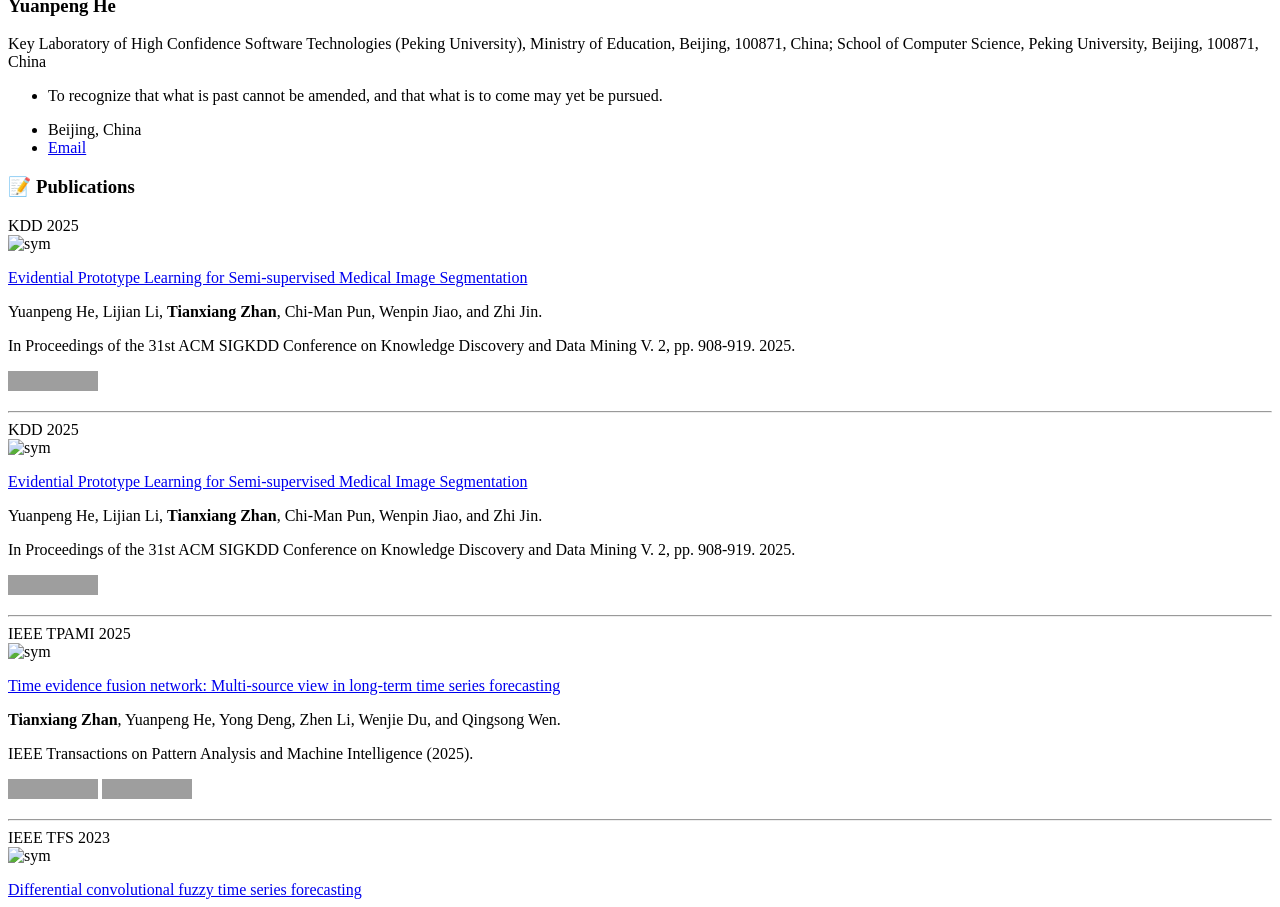
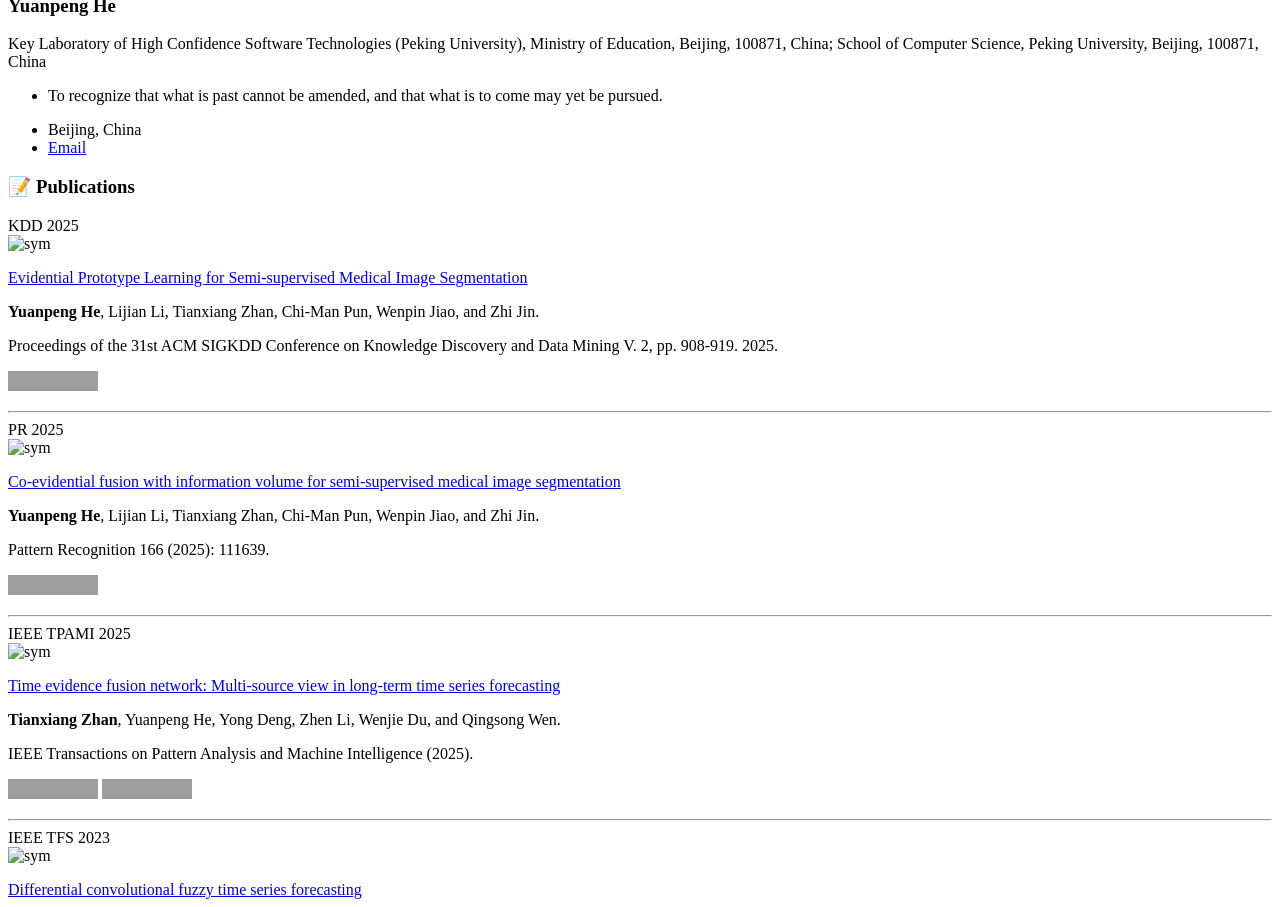
Before and after one commit to heyuanpengpku/heyuanpeng.github.io, a Jekyll site: the page built from _pages/includes/pub.md, in a window 1280 px wide, cut to the strip 476-1383 px from the top of the page. Built offline with Jekyll 4.4.1, drawn with Linux system fonts in a browser that asks for light colours; our own code applies the rules of GitHub Pages for plain Markdown files; grey boxes are pictures that could not be loaded.

Commit message:
2025-10-09 02:38:55

```diff
--- a/_pages/includes/pub.md
+++ b/_pages/includes/pub.md
@@ -5,9 +5,9 @@
 
 [Evidential Prototype Learning for Semi-supervised Medical Image Segmentation](https://dl.acm.org/doi/abs/10.1145/3711896.3736944)
 
-Yuanpeng He, Lijian Li, **Tianxiang Zhan**, Chi-Man Pun, Wenpin Jiao, and Zhi Jin.
+**Yuanpeng He**, Lijian Li, Tianxiang Zhan, Chi-Man Pun, Wenpin Jiao, and Zhi Jin.
 
-In Proceedings of the 31st ACM SIGKDD Conference on Knowledge Discovery and Data Mining V. 2, pp. 908-919. 2025.
+Proceedings of the 31st ACM SIGKDD Conference on Knowledge Discovery and Data Mining V. 2, pp. 908-919. 2025.
 
 ![Static Badge](https://img.shields.io/badge/CCF_A-EF413D)
 
@@ -16,14 +16,14 @@ In Proceedings of the 31st ACM SIGKDD Conference on Knowledge Discovery and Data
 
 ---
 
-<div class='paper-box'><div class='paper-box-image'><div><div class="badge">KDD 2025</div><img src='images/covers/2025-kdd-hyp.png' alt="sym" width="100%"></div></div>
+<div class='paper-box'><div class='paper-box-image'><div><div class="badge">PR 2025</div><img src='images/covers/2025-pr-hyp.jpg' alt="sym" width="100%"></div></div>
 <div class='paper-box-text' markdown="1">
 
-[Evidential Prototype Learning for Semi-supervised Medical Image Segmentation](https://dl.acm.org/doi/abs/10.1145/3711896.3736944)
+[Co-evidential fusion with information volume for semi-supervised medical image segmentation](https://www.sciencedirect.com/science/article/abs/pii/S0031320325002997)
 
-Yuanpeng He, Lijian Li, **Tianxiang Zhan**, Chi-Man Pun, Wenpin Jiao, and Zhi Jin.
+**Yuanpeng He**, Lijian Li, Tianxiang Zhan, Chi-Man Pun, Wenpin Jiao, and Zhi Jin.
 
-In Proceedings of the 31st ACM SIGKDD Conference on Knowledge Discovery and Data Mining V. 2, pp. 908-919. 2025.
+Pattern Recognition 166 (2025): 111639.
 
 ![Static Badge](https://img.shields.io/badge/CCF%20B-8A2BE2
 )
```
